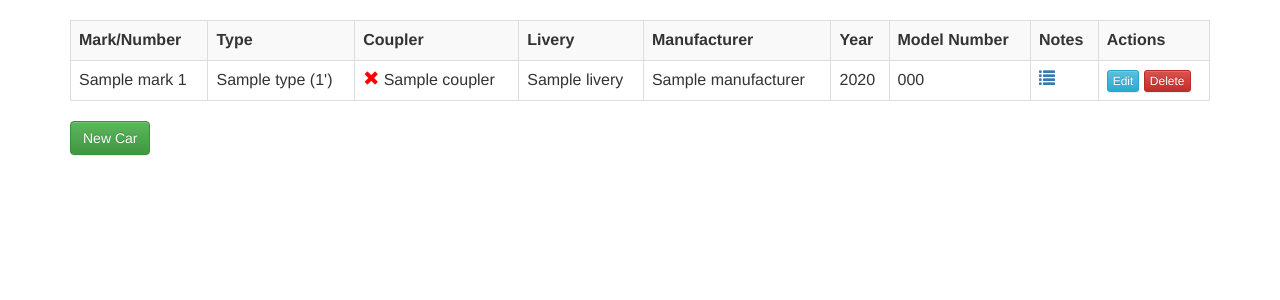
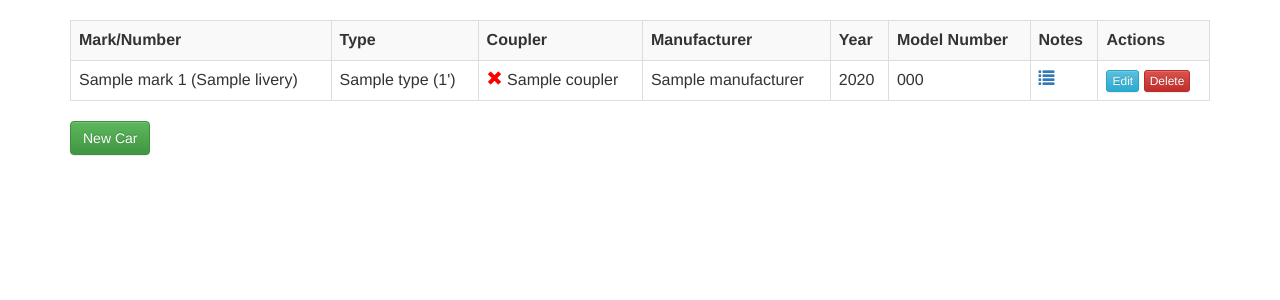
Before and after one commit to bkeifer/MRDB, a Django app: template inventory/templates/carList.html in a window 1280 px wide. Shown: the part 52-352 px from the top of the page. Run offline with Django 3.2, Linux system fonts and the light colour scheme; the template is opened without the code that fills it: most values are stand-ins (such as "Sample title", 1, 10 or a date in 2020); some libraries are stand-ins or nearby versions.

Commit message:
Combine Livery field with car road name/number

```diff
--- a/inventory/templates/carList.html
+++ b/inventory/templates/carList.html
@@ -10,7 +10,7 @@
             <th>Mark/Number</th>
             <th>Type</th>
             <th>Coupler</th>
-            <th>Livery</th>
+            <!-- <th>Livery</th> -->
             <th>Manufacturer</th>
             <th>Year</th>
             <th>Model Number</th>
@@ -19,7 +19,12 @@
         </tr>
         {% for car in carList %}
         <tr>
-          <td>{{ car.railroad.mark }} {{ car.number }}</td>
+          <td>
+            {{ car.railroad.mark }} {{ car.number }}
+            {% if car.livery %}
+              ({{ car.livery }})
+            {% endif %}
+          </td>
           <td>
             {{ car.type }}
             {% if car.length %}
@@ -36,7 +41,7 @@
             {% endif %}
             {{ car.coupler|default_if_none:'' }}
           </td>
-          <td>{{ car.livery|default_if_none:'' }}</td>
+          <!-- <td>{{ car.livery|default_if_none:'' }}</td> -->
           <td>{{ car.manufacturer|default_if_none:'' }}</td>
           <td>{{ car.year|default_if_none:'' }}</td>
           <td>{{ car.modelnumber|default_if_none:'' }}</td>
```
